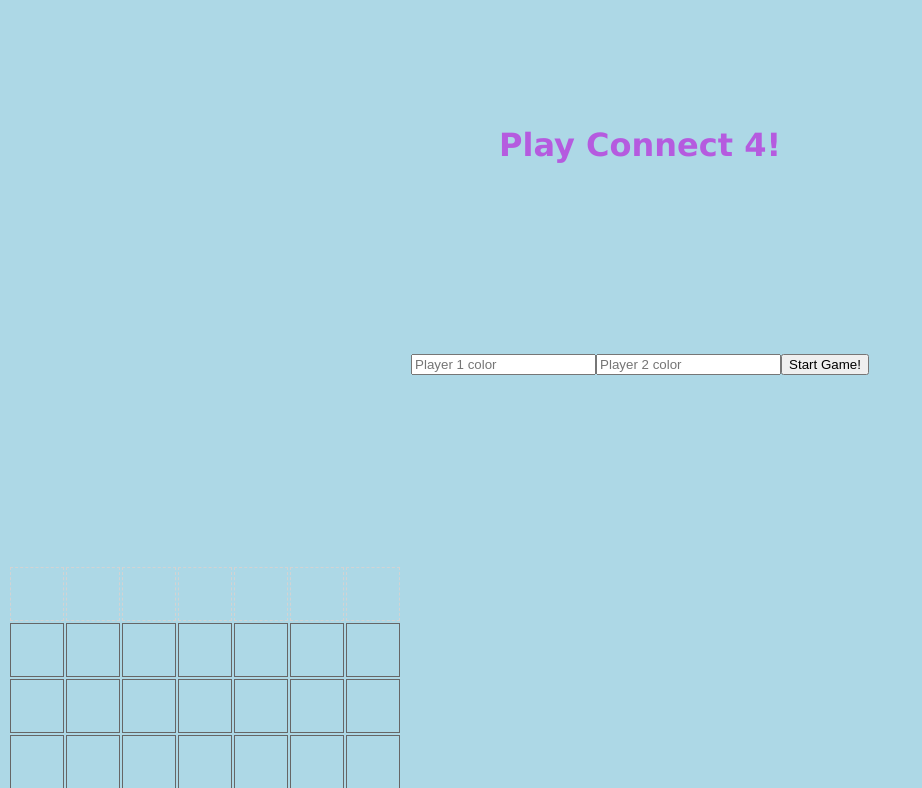
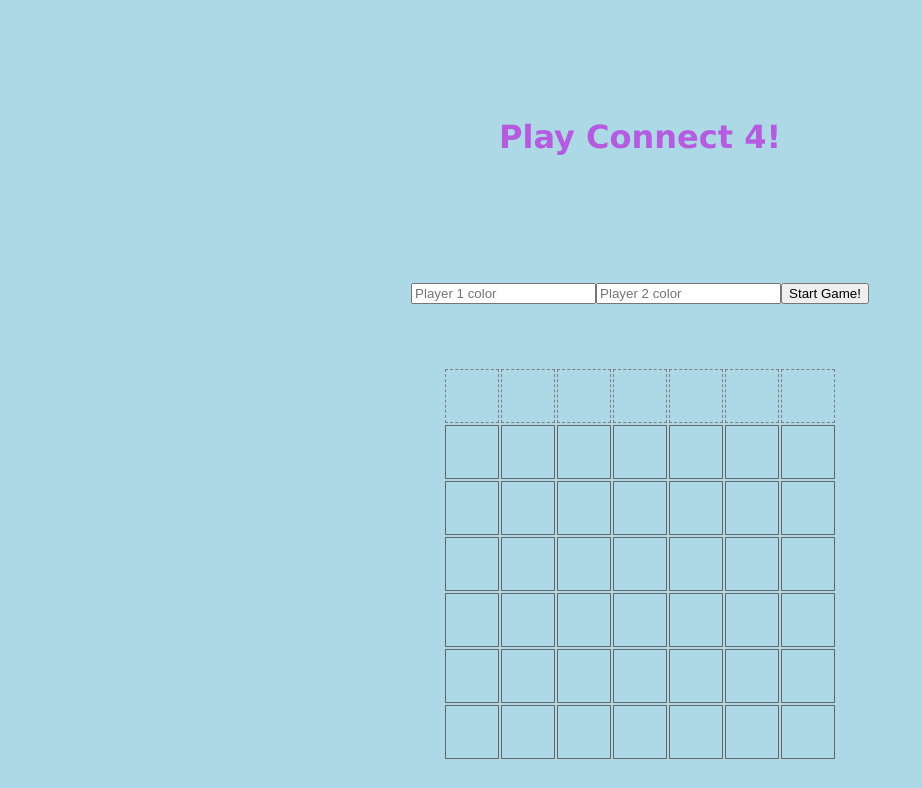
Before and after one commit to Evawoods/connect4, a plain HTML site: page index.html in a window 1280 px wide. Both pictures are taken after a click on the button "Start Game!". Shown: the top 788 px of the page, without its empty margins (0-922 px from the left). Drawn offline with Linux system fonts and the light colour scheme.

Commit message:
centering all of the items on the page

```diff
--- a/connect4.css
+++ b/connect4.css
@@ -1,13 +1,18 @@
 /* game board table */
 body{
  background-color: lightblue;
+ display: flex;
+ flex-direction: column;
+ align-items: center;
+ justify-content: center;
+ height: 100vh;
 }
 
 #title{
 text-align: center;
 font-family:'Lucida Sans', 'Lucida Sans Regular', 'Lucida Grande', 'Lucida Sans Unicode', Geneva, Verdana, sans-serif;
 color: #b55bdf;
-margin: 10%;
+margin: 5% auto;
 }
 
 #start-info{
@@ -15,13 +20,15 @@ margin: 10%;
   display: flex;
   align-items: center;
   justify-content: center;
-  margin: 15%;
+  margin: 5% auto;
 }
 
 #board td {
   width: 50px;
   height: 50px;
   border: solid 1px #666;
+  justify-content: center;
+  align-items: center;
 }
 
 /* pieces are div within game table cells: draw as colored circles */
@@ -36,7 +43,7 @@ margin: 10%;
 /* column-top is table row of clickable areas for each column */
 
 #column-top td {
-  border: dashed 1px lightgray;
+  border: dashed 1px gray;
 }
 
 #column-top td:hover {
```
